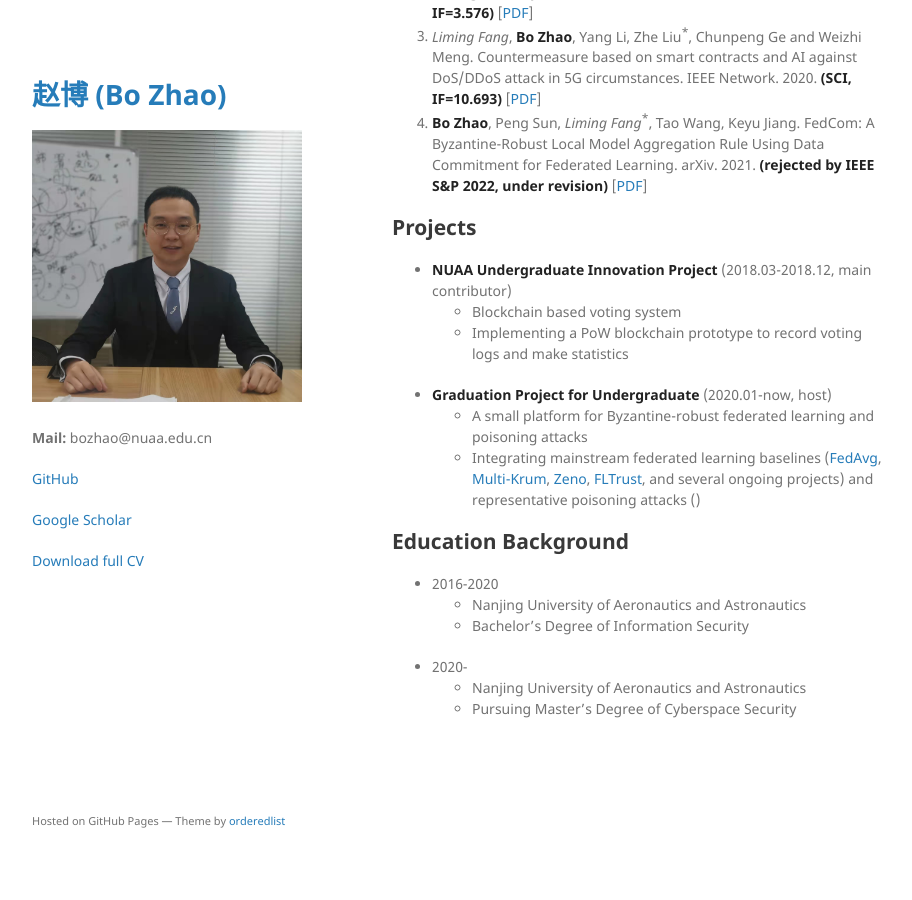
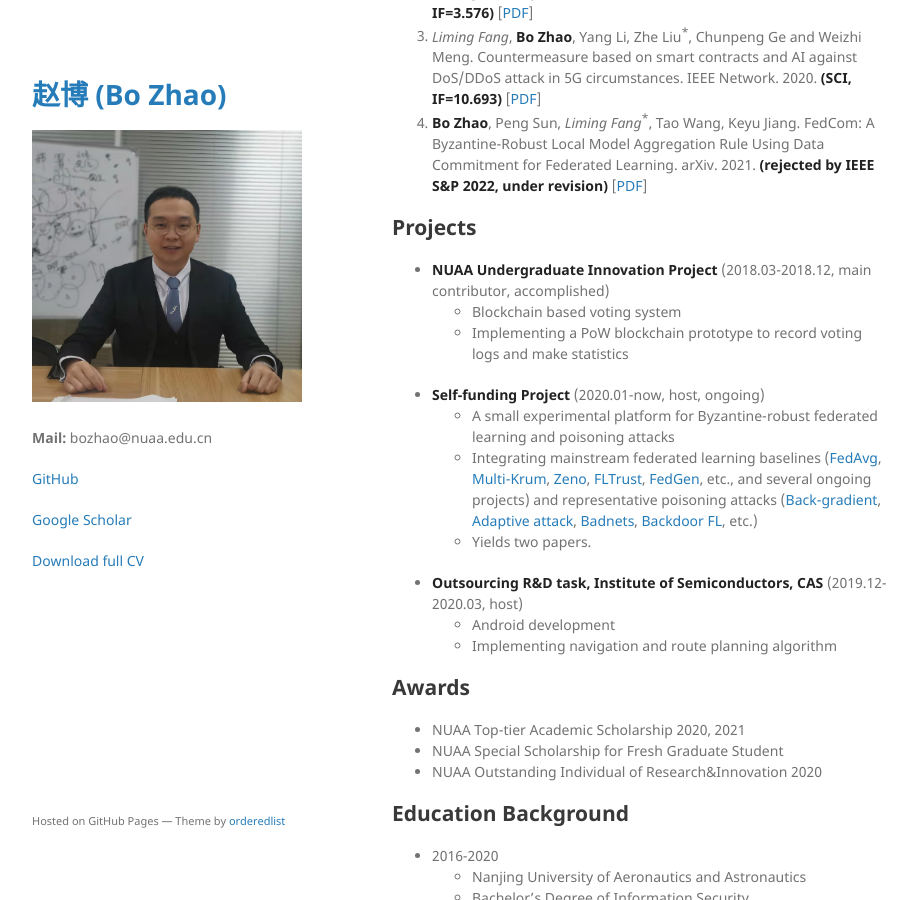
Before and after one commit to BorisZhao/BorisZhao.github.io, a Jekyll site: the page built from index.md, in a window 1280 px wide and 900 px high, scrolled down 669 px. Shown: the whole window, without its empty margins (178-1090 px from the left). Built offline with Jekyll 4.4.1, drawn with Linux system fonts in a browser that asks for light colours; the repository's description, which GitHub fills in, is left out.

Commit message:
Update index.md

```diff
--- a/index.md
+++ b/index.md
@@ -25,12 +25,22 @@ layout: default
 
 ## Projects
 
-- **NUAA Undergraduate Innovation Project** (2018.03-2018.12, main contributor)
+- **NUAA Undergraduate Innovation Project** (2018.03-2018.12, main contributor, accomplished)
   - Blockchain based voting system
   - Implementing a PoW blockchain prototype to record voting logs and make statistics
-- **Graduation Project for Undergraduate** (2020.01-now, host)
-  - A small platform for Byzantine-robust federated learning and poisoning attacks
-  - Integrating mainstream federated learning baselines ([FedAvg](http://proceedings.mlr.press/v54/mcmahan17a/mcmahan17a.pdf), [Multi-Krum](https://proceedings.neurips.cc/paper/2017/file/f4b9ec30ad9f68f89b29639786cb62ef-Paper.pdf), [Zeno](http://proceedings.mlr.press/v97/xie19b/xie19b.pdf), [FLTrust](https://arxiv.org/pdf/2012.13995.pdf), and several ongoing projects) and representative poisoning attacks ()
+- **Self-funding Project** (2020.01-now, host, ongoing)
+  - A small experimental platform for Byzantine-robust federated learning and poisoning attacks
+  - Integrating mainstream federated learning baselines ([FedAvg](http://proceedings.mlr.press/v54/mcmahan17a/mcmahan17a.pdf), [Multi-Krum](https://proceedings.neurips.cc/paper/2017/file/f4b9ec30ad9f68f89b29639786cb62ef-Paper.pdf), [Zeno](http://proceedings.mlr.press/v97/xie19b/xie19b.pdf), [FLTrust](https://arxiv.org/pdf/2012.13995.pdf), [FedGen](http://proceedings.mlr.press/v139/zhu21b/zhu21b.pdf), etc., and several ongoing projects) and representative poisoning attacks ([Back-gradient](https://arxiv.org/pdf/1708.08689.pdf), [Adaptive attack](https://www.usenix.org/system/files/sec20summer_fang_prepub.pdf), [Badnets](https://arxiv.org/pdf/1708.06733.pdf?ref=https://githubhelp.com), [Backdoor FL](http://proceedings.mlr.press/v108/bagdasaryan20a/bagdasaryan20a.pdf), etc.)
+  - Yields two papers.
+- **Outsourcing R&D task, Institute of Semiconductors, CAS** (2019.12-2020.03, host)
+  - Android development
+  - Implementing navigation and route planning algorithm
+
+## Awards
+
+- NUAA Top-tier Academic Scholarship 2020, 2021
+- NUAA Special Scholarship for Fresh Graduate Student
+- NUAA Outstanding Individual of Research&Innovation 2020
 
 ## Education Background
 
```
